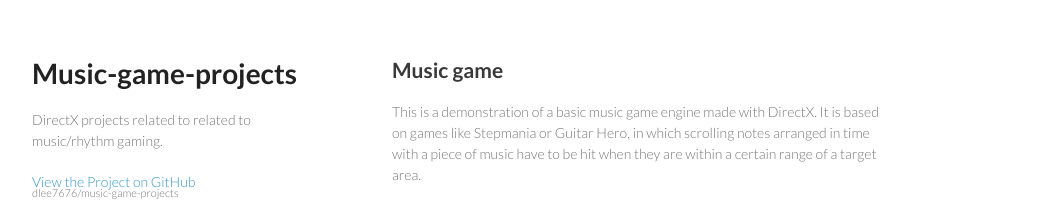
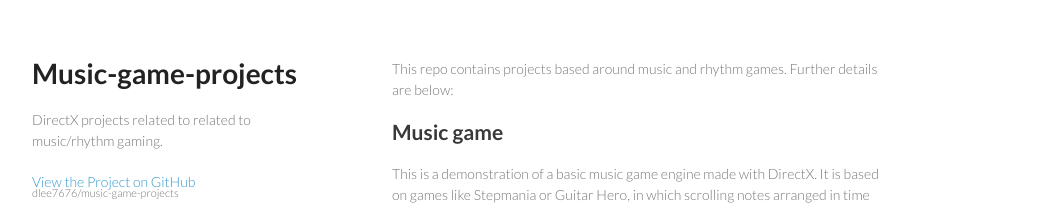
Before and after one commit to dlee7676/music-game-projects, a plain HTML site: page index.html in a window 1280 px wide. Shown: the top 209 px of the page, without its empty margins (178-1221 px from the left). Drawn offline with Linux system fonts and the light colour scheme.

Commit message:
Update index.html

```diff
--- a/index.html
+++ b/index.html
@@ -28,6 +28,7 @@
         </ul>
       </header>
       <section>
+        <p>This repo contains projects based around music and rhythm games.  Further details are below: </p>
         <h2><a id="game"></a>Music game</h2>
 
 <p>This is a demonstration of a basic music game engine made with DirectX.  It is based on games like Stepmania or Guitar Hero, in which scrolling notes arranged in time with a piece of music have to be hit when they are within a certain range of a target area.  </p>
```
